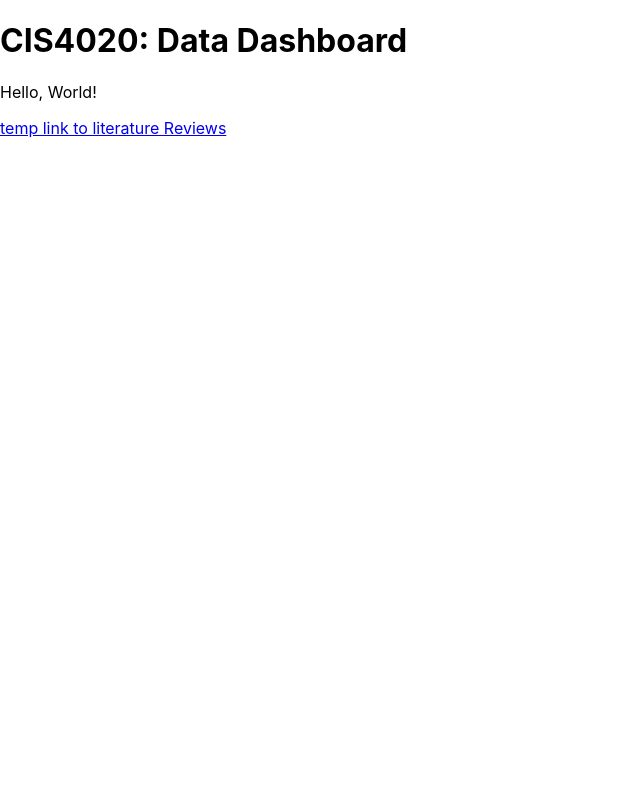
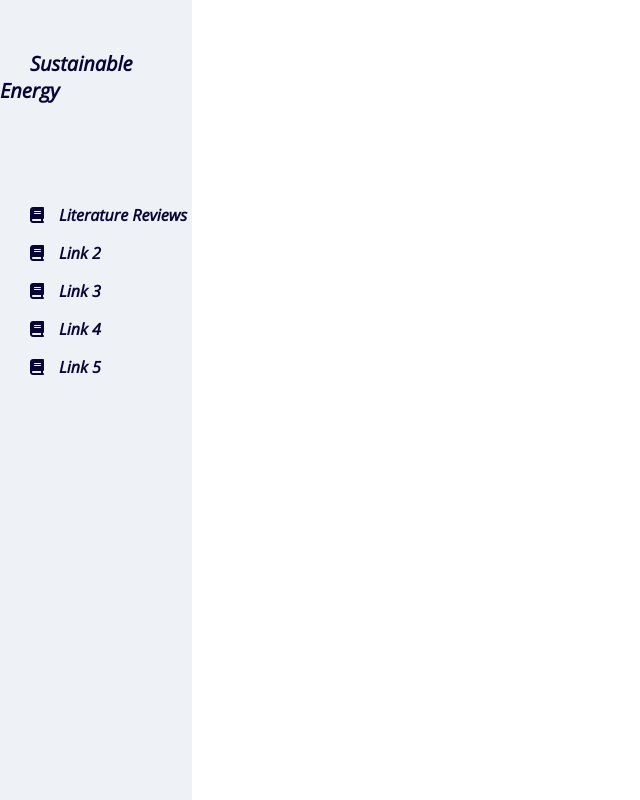
Before and after one commit to Krakhra/data_dashboard, a React app: page / in a window 1280 px wide. Shown: the whole page, without its empty margins (0-640 px from the left). Built offline with nearby package versions, Linux system fonts and the light colour scheme; no server answers.

Commit message:
created temp layout for homepage, and started literature review page

```diff
--- a/public/index.html
+++ b/public/index.html
@@ -8,6 +8,9 @@
     <meta name="description" content="Online data dashboard for CIS4020" />
     <link rel="manifest" href="/manifest.json" />
     <link rel="apple-touch-icon" href="/apple-touch-icon.png" />
+    <link rel="preconnect" href="https://fonts.gstatic.com">
+    <link href="https://fonts.googleapis.com/css2?family=Open+Sans:ital,wght@1,300&display=swap" rel="stylesheet">
+    <script src="https://kit.fontawesome.com/b69add25a6.js" crossorigin="anonymous"></script>
     <title>CIS4020: Data Dashboard</title>
   </head>
   <body>
--- /dev/null
+++ b/src/components/App.css
@@ -0,0 +1,18 @@
+.App{
+  width:100%;
+  height:100vh;
+  margin:0;
+  padding: 0;
+}
+
+.leftPanel{
+  width:15%;
+  height:100vh;
+  background-color:rgb(238, 242, 247);
+  float:left;
+}
+
+.rightPanel{
+  margin-left:1%;
+  height:100vh;
+}
--- a/src/components/App.js
+++ b/src/components/App.js
@@ -1,5 +1,7 @@
 import React, { useState, useEffect } from 'react';
 import LiteratureReivew from './literatureReview/LiteratureReview';
+import SidePanel from './sidePanel/SidePanel';
+import './App.css';
 import {
   BrowserRouter as Router,
   Switch,
@@ -17,17 +19,21 @@ const App = () => {
   }, []);
 
   return (
-    <>
-      <h1>CIS4020: Data Dashboard</h1>
-      <p>Hello, World!</p>
-      <a href="/literature">temp link to literature Reviews</a>
-      <Router>
-        <Switch>
-          <Route path = "/literature" exact component={LiteratureReivew}/>
-        </Switch>
-      </Router>
-      <code>{testVal}</code>
-    </>
+    <div className = "App">
+      <div className = "leftPanel">
+        <SidePanel/>
+      </div>
+
+      <div className = "rightPanel">
+        <Router>
+          <Switch>
+            <Route path = "/literature" exact component={LiteratureReivew}/>
+          </Switch>
+
+        </Router>
+      </div>
+
+    </div>
   );
 };
 export default App;
--- a/src/components/literatureReview/LiteratureReview.css
+++ b/src/components/literatureReview/LiteratureReview.css
@@ -0,0 +1,13 @@
+.LiteratureReview{
+  margin:0;
+  padding:0;
+}
+
+.literatureTitle{
+  font-size: 45px;
+  margin-top:0px;
+}
+
+.titleContainer{
+  margin-left:20%;
+}
--- a/src/components/literatureReview/LiteratureReview.js
+++ b/src/components/literatureReview/LiteratureReview.js
@@ -4,9 +4,12 @@ import './LiteratureReview.css';
 class LiteratureReview extends React.Component{
   render(){
     return(
-      <div className = "LiteratureReview">
-        <h1>Test</h1>
-      </div>
+      <>
+        <div className = "titleContainer">
+          <p className = "literatureTitle">Literature Review</p>
+        </div>
+
+      </>
     );
   }
 }
--- /dev/null
+++ b/src/components/sidePanel/SidePanel.css
@@ -0,0 +1,25 @@
+.SidePanel{
+  font-family: 'Open Sans', sans-serif;
+}
+
+.homelink{
+  text-decoration: none;
+  font-size:20px;
+  font-weight: bold;
+  color:rgb(8, 4, 54);
+
+  margin-left:30px;
+}
+
+.navLinkSpacing{
+  color:rgb(8, 4, 54);
+  margin-left:30px;
+  text-decoration: none;
+}
+
+.navLinkStyle{
+  text-decoration: none;
+  color:rgb(8, 4, 54);
+  font-weight: bold;
+  margin-left:15px;
+}
--- /dev/null
+++ b/src/components/sidePanel/SidePanel.js
@@ -0,0 +1,24 @@
+import React from 'react'
+import './SidePanel.css'
+
+class SidePanel extends React.Component{
+  render(){
+    return(
+      <div className = "SidePanel">
+        <div style= {{marginTop:'50px'}}>
+          <a className = "homelink" href = "/">Sustainable Energy</a>
+        </div>
+
+        <div style={{marginTop:'100px'}}>
+          <p className = "navLinkSpacing"><i className="fas fa-book"></i><a  className = "navLinkStyle" href = "/literature">Literature Reviews</a></p>
+          <p className = "navLinkSpacing"><i className="fas fa-book"></i><a  className = "navLinkStyle" href = "/literature">Link 2</a></p>
+          <p className = "navLinkSpacing"><i className="fas fa-book"></i><a  className = "navLinkStyle" href = "/literature">Link 3</a></p>
+          <p className = "navLinkSpacing"><i className="fas fa-book"></i><a  className = "navLinkStyle" href = "/literature">Link 4</a></p>
+          <p className = "navLinkSpacing"><i className="fas fa-book"></i><a  className = "navLinkStyle" href = "/literature">Link 5</a></p>
+        </div>
+      </div>
+    );
+  }
+}
+
+export default SidePanel;
```
